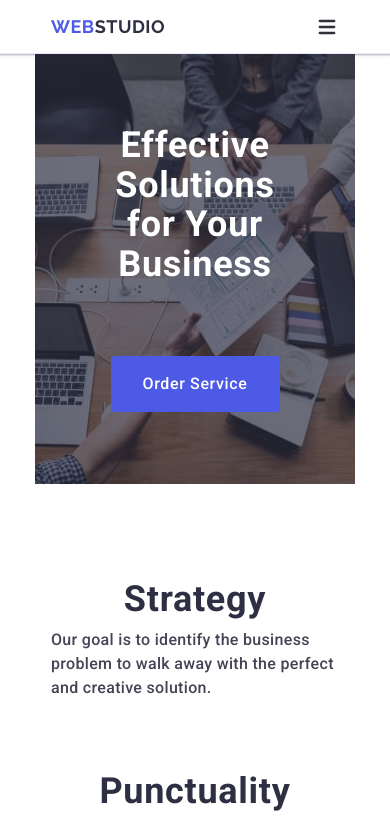
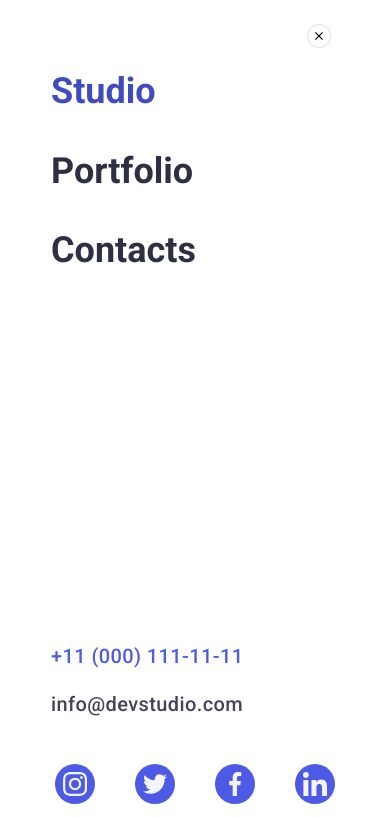
Before and after one commit to DarynaDron/goit-markup-hw-06, a plain HTML site: page index.html in a window 390 px wide. Shown: the top 817 px of the page. Drawn offline with nearby package versions, Linux system fonts and the light colour scheme.

Commit message:
mob menu

```diff
--- a/css/styles.css
+++ b/css/styles.css
@@ -144,6 +144,7 @@ button {
 
     .nav-link.current {
         position: relative;
+        color: #404bbf;
     }
 
     .nav-link.current::after {
@@ -177,10 +178,12 @@ button {
         transition: color 250ms cubic-bezier(0.4, 0, 0.2, 1);
     }
 
+
+
     .nav-link:hover,
     .nav-link:focus,
     .contacts-link:hover,
-    .contacts-link:focus,
+    .contacts-link:focus
     .nav-link.current {
         color: #404bbf;
     }
@@ -269,6 +272,7 @@ button {
     color: #2e2f42;
 }
 
+
 .contacts-menu-mobile {
     font-style: normal;
     display: block;
@@ -294,8 +298,13 @@ button {
     .nav-link-mobile:hover,
     .nav-link-mobile:focus,
     .contacts-link-mobile:hover,
-    .contacts-link-mobile:focus {
+    .contacts-link-mobile:focus,
+    .nav-link-mobile.current {
         color: #404bbf;
+    }
+
+    .mobile-telefon {
+        color: #4d5ae5;
     }
 
 .soc-icon-list-mobile {
--- a/index.html
+++ b/index.html
@@ -36,41 +36,41 @@
                 </svg>
             </button>
         </div>
-        <div class="mobile-menu">
+        <div class="mobile-menu is-open">
             <div class="container mobile-menu-container">
                 <button type="button" class="menu-close"><svg class="close-icon" width="8" height="8">
                     <use href="./images/icons.svg#icon-close"></use>
                   </svg></button>
                   <ul class="nav-list-mobile">
-                    <li class="nav-item-mobile"><a class="nav-link nav-link-mobile" href="./index.html">Studio</a></li>
+                    <li class="nav-item-mobile"><a class="nav-link current nav-link-mobile" href="./index.html">Studio</a></li>
                     <li class="nav-item-mobile"><a class="nav-link nav-link-mobile" href="">Portfolio</a></li>
                     <li class="nav-item-mobile"><a class="nav-link nav-link-mobile" href="">Contacts</a></li>
                 </ul>
                 <address class="contacts-menu-mobile">
                     <ul class="contacts-list-mobile">
-                        <li class="contacts-item-mobile"><a class="contacts-link-mobile" href="tel:+110001111111">+11 (000) 111-11-11</a></li>
+                        <li class="contacts-item-mobile"><a class="contacts-link-mobile mobile-telefon" href="tel:+110001111111">+11 (000) 111-11-11</a></li>
                         <li class="contacts-item-mobile"><a class="contacts-link-mobile" href="mailto:info@devstudio.com">info@devstudio.com</a></li>
 
                     </ul>
                     </address>
                     <ul class="soc-icon-list-mobile">
                         <li class="soc-icon-item">
-                            <a href="" class="soc-icon-link"><svg class="soc-icon-sign" width="16" height="16">
+                            <a href="" class="soc-icon-link"><svg class="soc-icon-sign" width="24" height="24">
                               <use href="./images/icons.svg#icon-instagram"></use>
                             </svg></a>
                         </li>
                         <li class="soc-icon-item">
-                            <a href="" class="soc-icon-link"><svg class="soc-icon-sign" width="16" height="16">
+                            <a href="" class="soc-icon-link"><svg class="soc-icon-sign" width="24" height="24">
                               <use href="./images/icons.svg#icon-twitter"></use>
                             </svg></a>
                         </li>
                         <li class="soc-icon-item">
-                            <a href="" class="soc-icon-link"><svg class="soc-icon-sign" width="16" height="16">
+                            <a href="" class="soc-icon-link"><svg class="soc-icon-sign" width="24" height="24">
                               <use href="./images/icons.svg#icon-facebook"></use>
                             </svg></a>
                         </li>
                         <li class="soc-icon-item">
-                            <a href="" class="soc-icon-link"><svg class="soc-icon-sign" width="16" height="16">
+                            <a href="" class="soc-icon-link"><svg class="soc-icon-sign" width="24" height="24">
                               <use href="./images/icons.svg#icon-linkedin"></use>
                             </svg></a>
                         </li>
```
